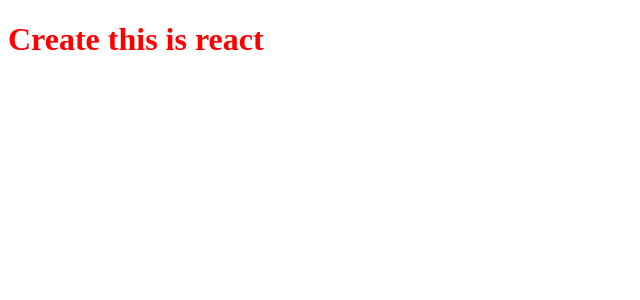
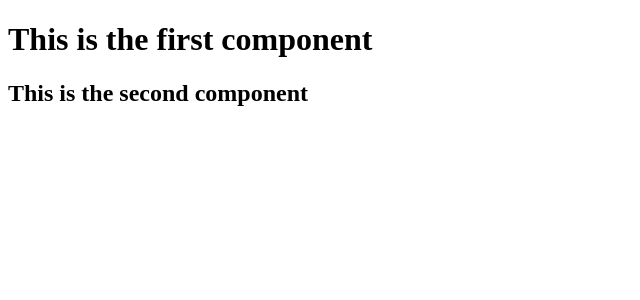
Before and after one commit to rudranshBhardwaj24/Swiggy-Clone, a React (Vite) app: page / in a window 1280 px wide. Shown: the top 300 px of the page, without its empty margins (0-640 px from the left). Built offline with nearby package versions, Linux system fonts and the light colour scheme.

Commit message:
new update

```diff
--- a/App.js
+++ b/App.js
@@ -1,9 +1,16 @@
 import React from "react";
 import ReactDOM from "react-dom";
-const heading = React.createElement("h1",{id:"heading"},"Create this is react");
+
+const Heading = () => (
+  <h1>This is the first component</h1>
+);
+
+const Body = () => {
+
+  return <div>
+    <Heading/>
+    <h2>This is the second component</h2>
+  </div>
+};
 const root = ReactDOM.createRoot(document.getElementById("root"));
-console.log(heading);
-setTimeout(() => {
-    root.render(heading);
-  }, "5000");
-//root.render(heading);
+root.render(<Body/>);
```
